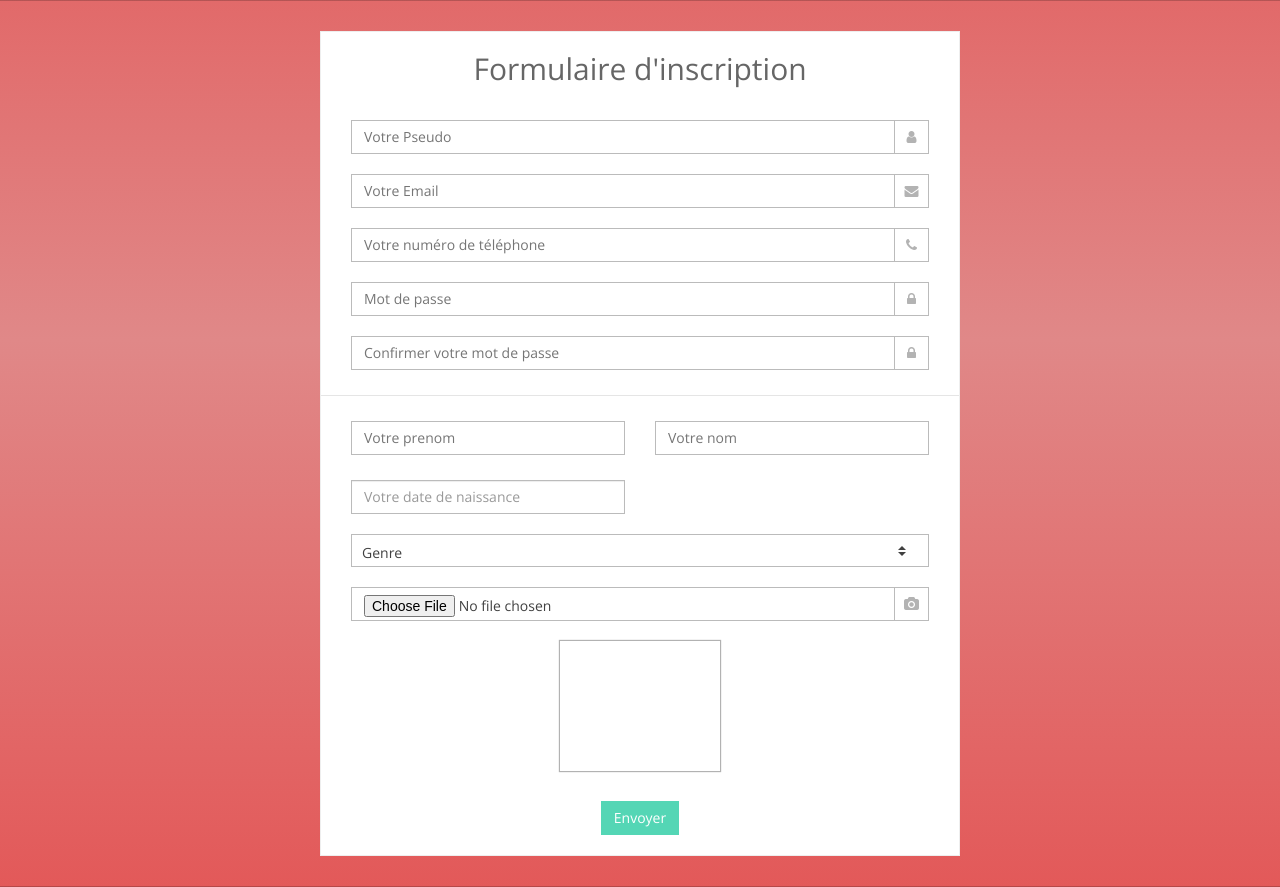
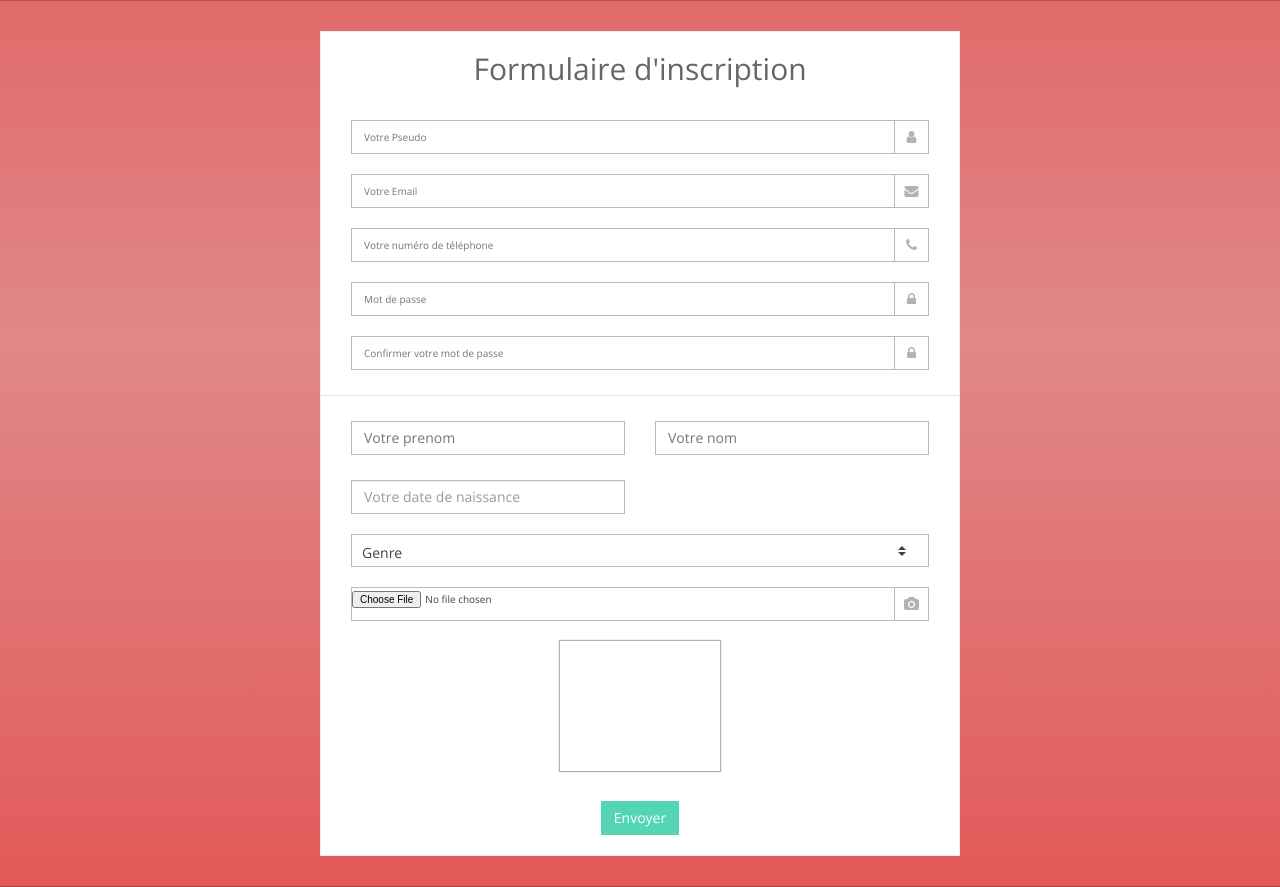
Before and after one commit to jbm85/team_rocket, a PHP site: page /votre_nouveau_dossier/maquette_html/inscription.php in a window 1280 px wide. Shown: the part 266-1153 px from the top of the page. Run offline with PHP 8.4, Linux system fonts and the light colour scheme; some libraries are stand-ins or nearby versions; some web fonts are replaced.

Commit message:
Modif style

```diff
--- a/maquette_html/css/inscription.css
+++ b/maquette_html/css/inscription.css
@@ -1307,7 +1307,12 @@ ul.labels-demo li {
 
 .sky-form .input input {
 	height: 34px;
-	padding: 6px 12px;
+	padding: 0px 12px;
+}
+#uploadFile{
+
+	height: 34px;
+	padding: 0px 0px;
 }
 
 .sky-form .input input,
--- a/maquette_html/css/style.css
+++ b/maquette_html/css/style.css
@@ -1370,6 +1370,10 @@ Resolution d'ecran à 320px minimum
 	#sandbox-container label{
 		width: 100%;
 	}
+	.sky-form .input .icon-append + input,
+	.sky-form .textarea .icon-append + textarea {
+	font-size: 1rem;
+}
 
 
 }
```
